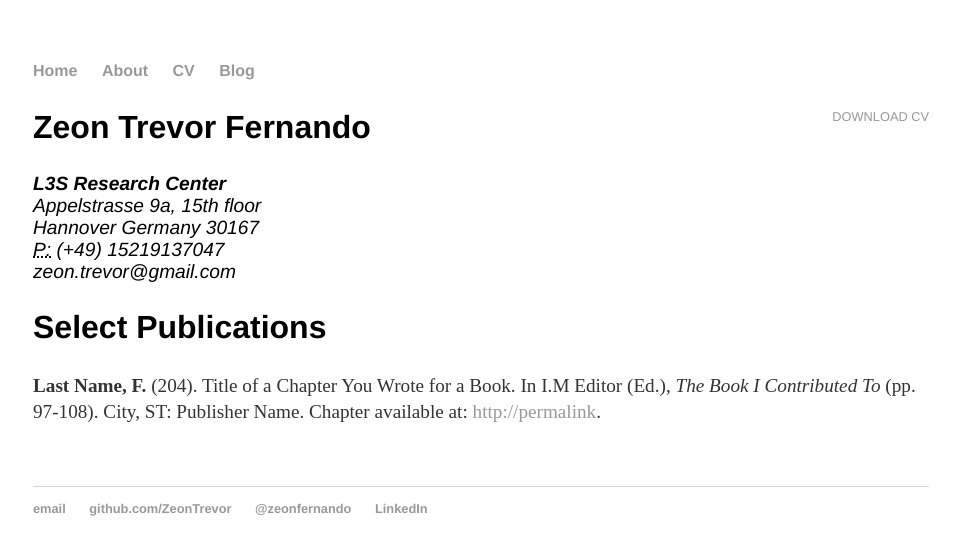
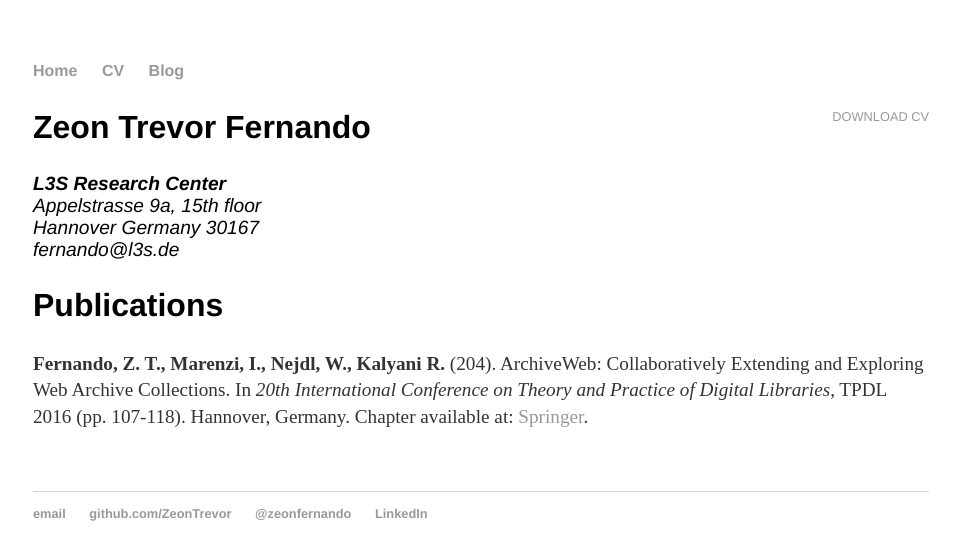
Before and after one commit to ZeonTrevor/zeontrevor.github.io, a Jekyll site: the page built from cv/index.html, in a window 1280 px wide. Shown: the top 560 px of the page, without its empty margins (159-1119 px from the left). Built offline with Jekyll 4.4.1, drawn with Linux system fonts in a browser that asks for light colours.

Commit message:
updated layout and cv index pages

```diff
--- a/_layouts/default.html
+++ b/_layouts/default.html
@@ -12,7 +12,6 @@
     <nav>
 <ul>
 <li><a href="/">Home</a></li>
-<li><a href="/about">About</a></li>
 <li><a href="/cv">CV</a></li>
 <li><a href="/blog">Blog</a></li>
 </ul>
--- a/cv/index.html
+++ b/cv/index.html
@@ -10,13 +10,13 @@ title: CV of Zeon Trevor Fernando
 					<strong>L3S Research Center</strong><br>
 					Appelstrasse 9a, 15th floor<br>
 					Hannover Germany 30167<br>
-					<abbr title="phone">P:</abbr> (+49) 15219137047<br>
-					<span class="obfuscate">zeon.trevor@gmail.com</span>
+					<!--<abbr title="phone">P:</abbr> (+49) 15219137047<br>-->
+					<span class="obfuscate">fernando@l3s.de</span>
 					</address>
 
-					<h2>Select Publications</h2>
+					<h2>Publications</h2>
 
-					<p><strong>Last Name, F.</strong> (204). Title of a Chapter You Wrote for a Book. In I.M Editor (Ed.), <em>The Book I Contributed To</em> (pp. 97-108). City, ST: Publisher Name. Chapter available at: <a href="#">http://permalink</a>.
+					<p><strong>Fernando, Z. T., Marenzi, I., Nejdl, W., Kalyani R.</strong> (204). ArchiveWeb: Collaboratively Extending and Exploring Web Archive Collections. In <em>20th International Conference on Theory and Practice of Digital Libraries</em>, TPDL 2016 (pp. 107-118). Hannover, Germany. Chapter available at: <a href="http://link.springer.com/chapter/10.1007%2F978-3-319-43997-6_9">Springer</a>.
 
 
 	</div>
--- a/index.html
+++ b/index.html
@@ -5,5 +5,5 @@ title: Zeon Trevor Fernando
 
 		<div class="blurb">
 			<h1>Hi there!</h1>
-			<p>I'm Zeon Trevor Fernando, a graduate student at <em>Leibniz University Hannover</em>, Germany. I work as a research assistant at the L3S Research Center. <a href="/about">Read more about my life...</a></p>
+			<p>I'm Zeon Trevor Fernando, a graduate student at <em>Leibniz University Hannover</em>, Germany. I work as a research assistant at the L3S Research Center.</p>
 		</div>
```
